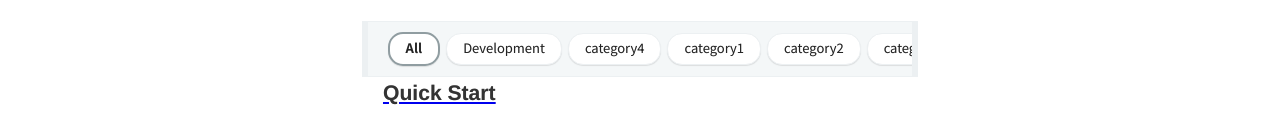
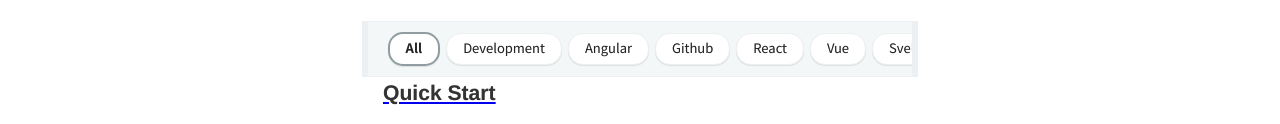
Before and after one commit to akojif/akf.io, a Gatsby site: page / in a window 1280 px wide. Shown: the part 319-443 px from the top of the page. Built offline with nearby package versions, Linux system fonts and the light colour scheme; Gatsby itself is replaced by a stand-in of ours; some packages are replaced by stand-ins of ours; what typography-theme-github would draw is missing.

Commit message:
Updated Categories

```diff
--- a/content/blog/Angular/test4.md
+++ b/content/blog/Angular/test4.md
@@ -1,7 +1,7 @@
 ---
 title: 'Category Test4'
 date: 2020-07-02 16:21:13
-category: 'category4'
+category: 'Angular'
 draft: false
 ---
 
--- a/content/blog/Github/test1.md
+++ b/content/blog/Github/test1.md
@@ -1,7 +1,7 @@
 ---
 title: 'Category Test1'
 date: 2020-07-02 16:21:13
-category: 'category1'
+category: 'Github'
 draft: false
 ---
 
--- a/content/blog/React/test2.md
+++ b/content/blog/React/test2.md
@@ -1,7 +1,7 @@
 ---
 title: 'Category Test2'
 date: 2020-07-02 16:21:13
-category: 'category2'
+category: 'React'
 draft: false
 ---
 
--- a/content/blog/Svelte/test1.md
+++ b/content/blog/Svelte/test1.md
@@ -1,7 +1,7 @@
 ---
 title: 'Test1'
 date: 2020-6-14 16:21:13
-category: 'essay'
+category: 'Svelte'
 draft: false
 ---
 
--- a/content/blog/Svelte/test2.md
+++ b/content/blog/Svelte/test2.md
@@ -1,7 +1,7 @@
 ---
 title: 'Test2'
 date: 2020-6-14 16:22:13
-category: 'essay'
+category: 'Svelte'
 draft: false
 ---
 
--- a/content/blog/Svelte/test3.md
+++ b/content/blog/Svelte/test3.md
@@ -1,7 +1,7 @@
 ---
 title: 'Test3'
 date: 2020-6-14 16:23:13
-category: 'essay'
+category: 'Svelte'
 draft: false
 ---
 
--- a/content/blog/Svelte/test4.md
+++ b/content/blog/Svelte/test4.md
@@ -1,7 +1,7 @@
 ---
 title: 'Test4'
 date: 2020-6-14 16:24:13
-category: 'essay'
+category: 'Svelte'
 draft: false
 ---
 
--- a/content/blog/Svelte/test5.md
+++ b/content/blog/Svelte/test5.md
@@ -1,7 +1,7 @@
 ---
 title: 'Test5'
 date: 2020-6-14 16:25:13
-category: 'essay'
+category: 'Svelte'
 draft: false
 ---
 
--- a/content/blog/Svelte/test6.md
+++ b/content/blog/Svelte/test6.md
@@ -1,7 +1,7 @@
 ---
 title: 'Test6'
 date: 2020-6-14 16:26:13
-category: 'essay'
+category: 'Svelte'
 draft: false
 ---
 
--- a/content/blog/Svelte/test7.md
+++ b/content/blog/Svelte/test7.md
@@ -1,7 +1,7 @@
 ---
 title: 'Test7'
 date: 2020-6-14 16:27:13
-category: 'essay'
+category: 'Svelte'
 draft: false
 ---
 
--- a/content/blog/Svelte/test8.md
+++ b/content/blog/Svelte/test8.md
@@ -1,7 +1,7 @@
 ---
 title: 'Test8'
 date: 2020-6-14 16:28:13
-category: 'essay'
+category: 'Svelte'
 draft: false
 ---
 
--- a/content/blog/Svelte/test9.md
+++ b/content/blog/Svelte/test9.md
@@ -1,7 +1,7 @@
 ---
 title: 'Test9'
 date: 2020-6-14 16:29:13
-category: 'essay'
+category: 'Svelte'
 draft: false
 ---
 
--- a/content/blog/Vue/test3.md
+++ b/content/blog/Vue/test3.md
@@ -1,7 +1,7 @@
 ---
 title: 'Category Test3'
 date: 2020-07-02 16:21:13
-category: 'category3'
+category: 'Vue'
 draft: false
 ---
 
```
